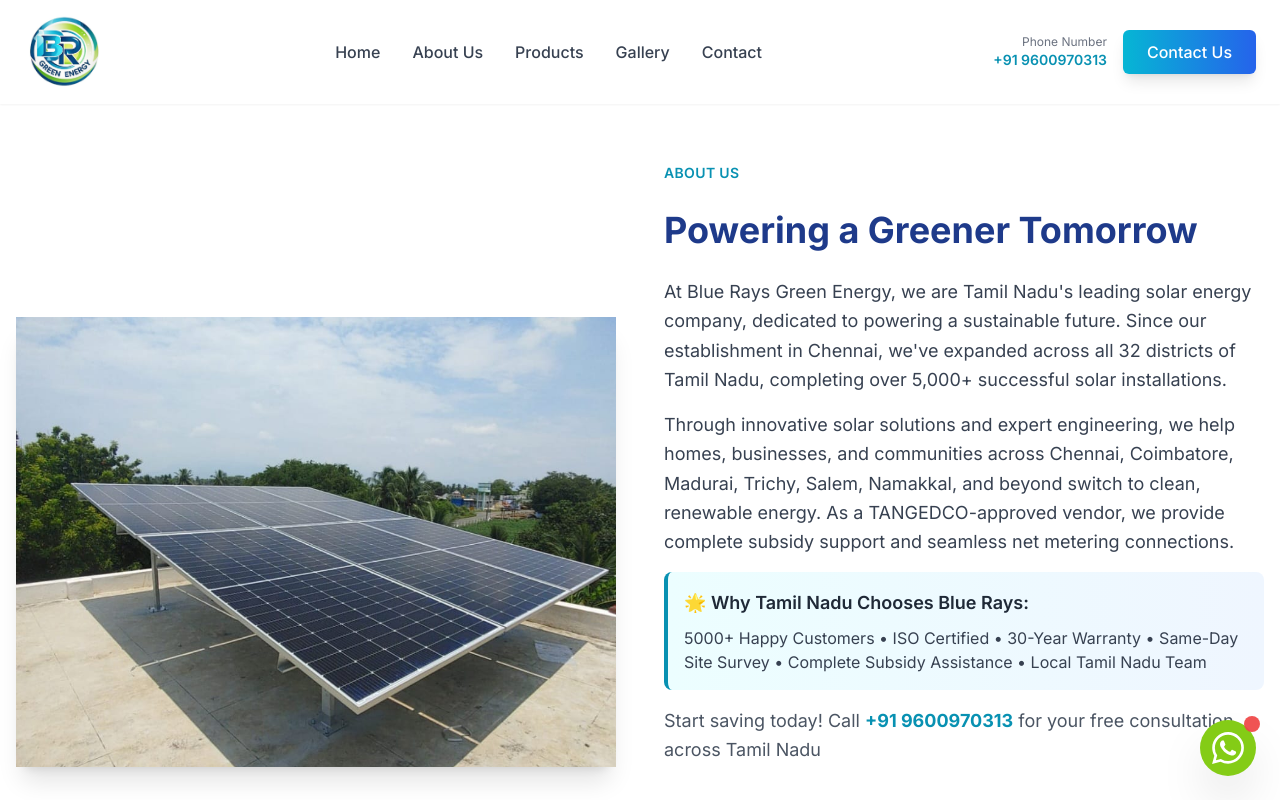
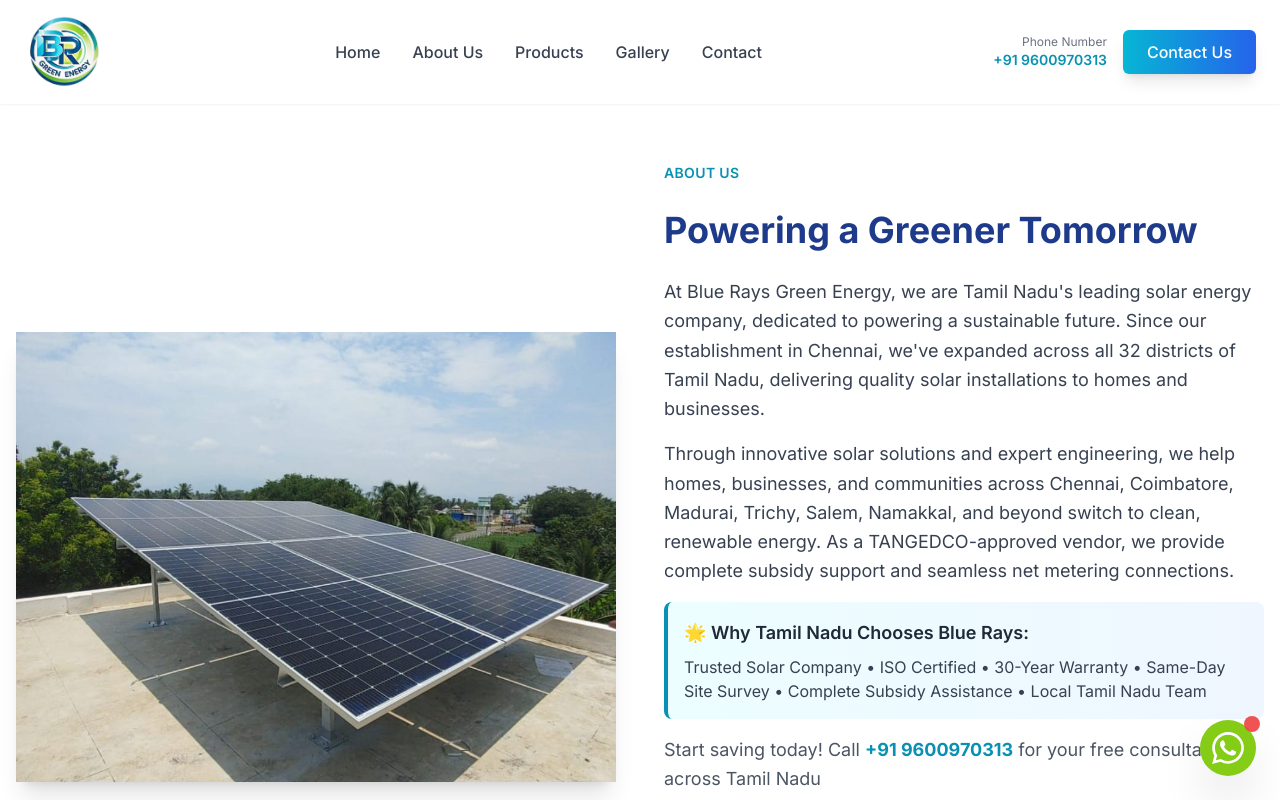
Before and after one commit to bhuvankumar17/blue-rays, a Next.js app: page /about in a window 1280 px wide. Shown: the top 800 px of the page. Built offline with nearby package versions, Linux system fonts and the light colour scheme.

Commit message:
Remove specific customer count references - Replace '5000+' with general trust-building language - Update About component and metadata descriptions - Maintain professional tone without specific numbers

```diff
--- a/src/app/about/page.tsx
+++ b/src/app/about/page.tsx
@@ -3,7 +3,7 @@
 
 export const metadata: Metadata = {
   title: "About Blue Rays Green Energy | Leading Solar Company in Tamil Nadu",
-  description: "Learn about Tamil Nadu's most trusted solar company. 5000+ installations across Chennai, Coimbatore, Madurai. ISO certified. Expert team. 30-year warranty. Government subsidy support.",
+  description: "Learn about Tamil Nadu's most trusted solar company. Expert installations across Chennai, Coimbatore, Madurai. ISO certified. Expert team. 30-year warranty. Government subsidy support.",
   keywords: "about blue rays, solar company tamil nadu, best solar company chennai, solar installation experts, TANGEDCO approved solar, ISO certified solar company",
   alternates: {
     canonical: "https://www.blueraysgreenenergy.com/about",
--- a/src/app/layout.tsx
+++ b/src/app/layout.tsx
@@ -8,7 +8,7 @@
 
 export const metadata: Metadata = {
   title: "Blue Rays Green Energy - #1 Solar Panel Installation Tamil Nadu | Chennai, Coimbatore, Madurai",
-  description: "Tamil Nadu's leading solar company. Serving Chennai, Coimbatore, Madurai, Trichy, Salem. ₹30k-₹78k govt subsidy. 5000+ installations. ISO certified. Call +91 9600970313",
+  description: "Tamil Nadu's leading solar company. Serving Chennai, Coimbatore, Madurai, Trichy, Salem. ₹30k-₹78k govt subsidy. ISO certified. Expert installations. Call +91 9600970313",
   keywords: [
     "solar panels Tamil Nadu",
     "solar installation Chennai",
@@ -50,7 +50,7 @@
   },
   openGraph: {
     title: "Blue Rays Green Energy - #1 Solar Panel Installation Tamil Nadu",
-    description: "Tamil Nadu's most trusted solar company. 5000+ installations across Chennai, Coimbatore, Madurai. Get govt subsidy up to ₹78,000.",
+    description: "Tamil Nadu's most trusted solar company. Expert installations across Chennai, Coimbatore, Madurai. Get govt subsidy up to ₹78,000.",
     type: "website",
     locale: "en_IN",
     url: "https://www.blueraysgreenenergy.com",
@@ -67,7 +67,7 @@
   twitter: {
     card: "summary_large_image",
     title: "Blue Rays Green Energy - Solar Panel Installation Tamil Nadu",
-    description: "Tamil Nadu's leading solar company. 5000+ installations. Govt subsidy available.",
+    description: "Tamil Nadu's leading solar company. Expert installations. Govt subsidy available.",
     images: ["https://www.blueraysgreenenergy.com/images/og-image.jpg"],
   },
 };
--- a/src/components/About.tsx
+++ b/src/components/About.tsx
@@ -34,7 +34,7 @@
 
             <div className="space-y-4 text-gray-700 text-lg leading-relaxed">
               <p>
-                At Blue Rays Green Energy, we are Tamil Nadu&apos;s leading solar energy company, dedicated to powering a sustainable future. Since our establishment in Chennai, we&apos;ve expanded across all 32 districts of Tamil Nadu, completing over 5,000+ successful solar installations.
+                At Blue Rays Green Energy, we are Tamil Nadu&apos;s leading solar energy company, dedicated to powering a sustainable future. Since our establishment in Chennai, we&apos;ve expanded across all 32 districts of Tamil Nadu, delivering quality solar installations to homes and businesses.
               </p>
 
               <p>
@@ -46,7 +46,7 @@
                   🌟 Why Tamil Nadu Chooses Blue Rays:
                 </p>
                 <p className="text-gray-700 text-base">
-                  5000+ Happy Customers • ISO Certified • 30-Year Warranty • Same-Day Site Survey • Complete Subsidy Assistance • Local Tamil Nadu Team
+                  Trusted Solar Company • ISO Certified • 30-Year Warranty • Same-Day Site Survey • Complete Subsidy Assistance • Local Tamil Nadu Team
                 </p>
               </div>
 
```
